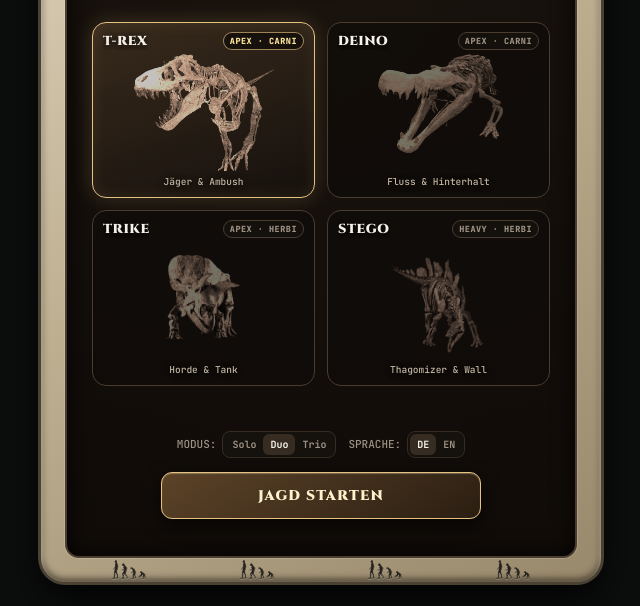
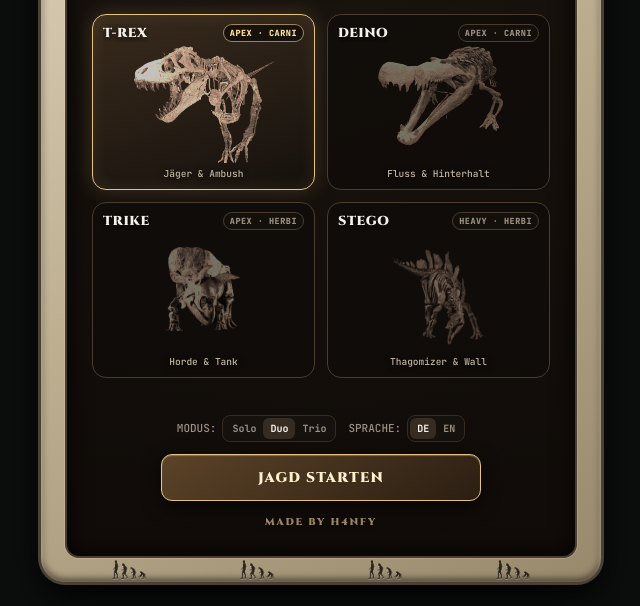
Before and after one commit to fuwa19891/the-isle-tracker, a plain HTML site: page index.html in a window 1280 px wide. Shown: the part 224-830 px from the top of the page, without its empty margins (319-959 px from the left). Drawn offline with Linux system fonts and the light colour scheme.

```diff
--- a/index.html
+++ b/index.html
@@ -284,7 +284,7 @@
       justify-content: space-between;
       align-items: center;
       text-align: center;
-      padding: 14px 8px 14px 8px;
+      padding: 14px 8px 10px 8px;
     }
 
     .start-menu.is-hidden { display: none; }
@@ -433,8 +433,8 @@
       display: flex;
       flex-direction: column;
       align-items: center;
-      gap: 14px;
-      padding-bottom: 8px;
+      gap: 12px;
+      padding-bottom: 2px;
     }
 
     .start-options-row {
@@ -474,6 +474,30 @@
     .start-play-btn:hover { filter: brightness(1.15); }
     .start-play-btn:active { transform: scale(0.97); }
 
+    .made-by-start {
+      font-family: 'Cinzel', serif;
+      font-size: 10px;
+      font-weight: 700;
+      letter-spacing: 1.8px;
+      text-transform: uppercase;
+      color: #b89d72;
+      opacity: 0.85;
+      text-shadow: 0 1px 4px rgba(0, 0, 0, 0.9);
+      margin-top: 2px;
+    }
+
+    .made-by-footer {
+      text-align: center;
+      font-family: 'Cinzel', serif;
+      font-size: 9px;
+      font-weight: 700;
+      letter-spacing: 1.5px;
+      text-transform: uppercase;
+      color: #9c9183;
+      opacity: 0.72;
+      margin-top: 6px;
+    }
+
     .menu-back-btn {
       background: rgba(21, 17, 13, 0.85);
       border: 1px solid #4a3d30;
@@ -558,7 +582,7 @@
       transform: translate(8px, 6px) scale(1.04);
     }
 
-    .top-bar, .score-card, .grid-header, .buttons-area, .footer-bar {
+    .top-bar, .score-card, .grid-header, .buttons-area, .footer-bar, .made-by-footer {
       position: relative;
       z-index: 2;
     }
@@ -1202,6 +1226,7 @@
           </div>
 
           <button type="button" class="start-play-btn" onclick="enterTracker()" data-i18n="startHunt">JAGD STARTEN</button>
+          <div class="made-by-start" data-i18n="madeBy">MADE BY H4NFY</div>
         </div>
       </div>
 
@@ -1286,6 +1311,7 @@
 
         <div class="buttons-area" id="buttons-area"></div>
 
+        <div>
           <div class="footer-bar">
             <div class="killfeed-container" id="killfeed-container">
               <div class="log-line feed-0">Bereit für die Jagd...</div>
@@ -1320,6 +1346,8 @@
               </button>
             </div>
           </div>
+          <div class="made-by-footer" data-i18n="madeBy">MADE BY H4NFY</div>
+        </div>
       </div>
     </div>
   </div>
@@ -1370,6 +1398,7 @@
       duo: 'Duo',
       trio: 'Trio',
       startHunt: 'JAGD STARTEN',
+      madeBy: 'MADE BY H4NFY',
       menuBtn: 'MENÜ',
       menuBtnTitle: 'Zurück zur Dino-Auswahl',
       widgetMode: (mode) => `WIDGET-MODUS (${mode.toUpperCase()})`,
@@ -1446,6 +1475,7 @@
       duo: 'Duo',
       trio: 'Trio',
       startHunt: 'START HUNT',
+      madeBy: 'MADE BY H4NFY',
       menuBtn: 'MENU',
       menuBtnTitle: 'Back to dino selection',
       widgetMode: (mode) => `WIDGET MODE (${mode.toUpperCase()})`,
```
Lines whose indentation alone changed are shown as unchanged.
